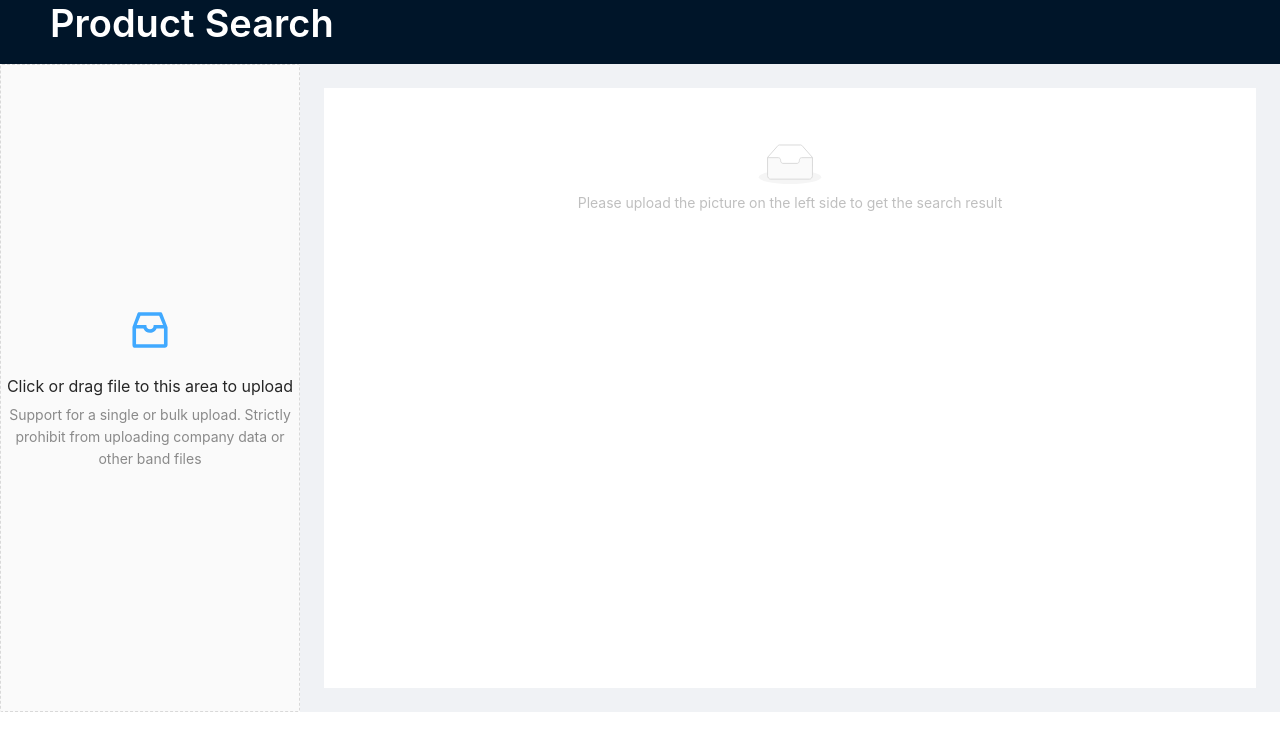
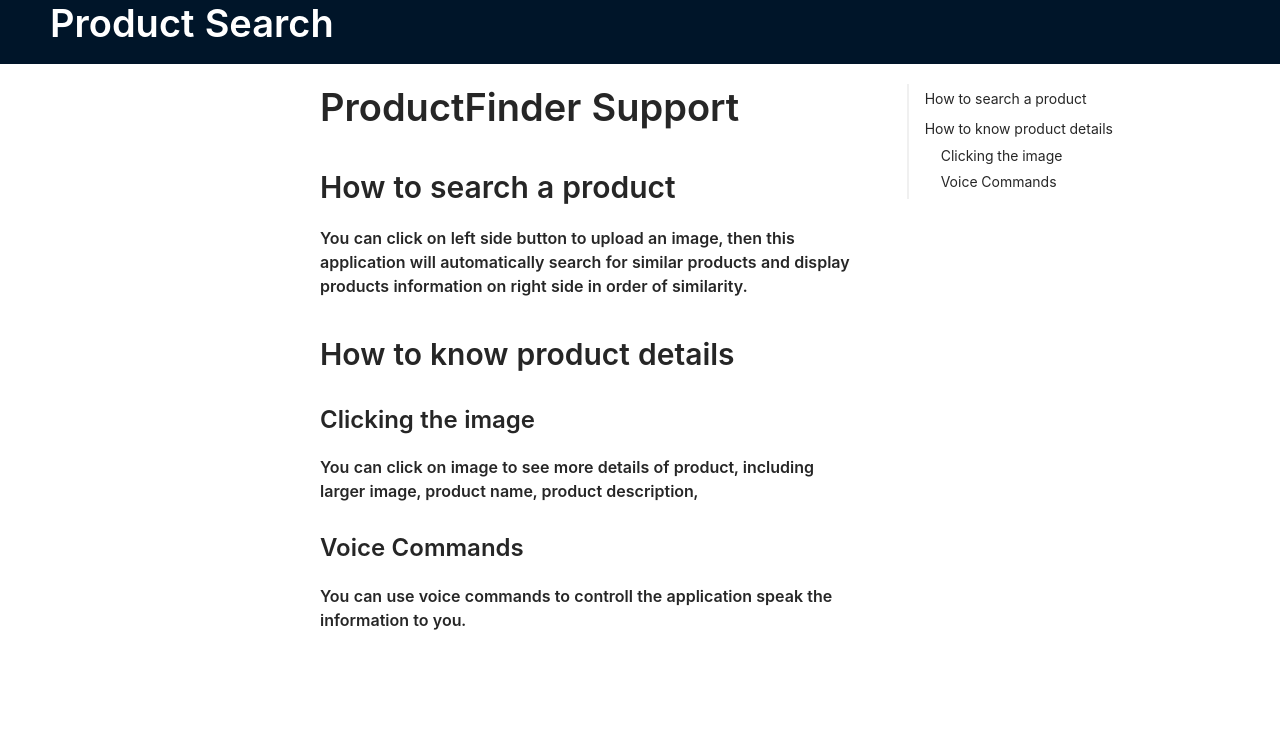
Before and after one commit to linzengxian/product-search, a React (Create React App) app: page / in a window 1280 px wide. Shown: the top 750 px of the page. Built offline with nearby package versions, Linux system fonts and the light colour scheme.

Commit message:
add support page

```diff
--- a/src/App.js
+++ b/src/App.js
@@ -2,11 +2,13 @@ import React from 'react';
 import './App.css';
 import './page/MainPage'
 import MainPage from './page/MainPage';
+import SupportPage from './page/SupportPage';
 
 const App = () => (
   <div className="App">
-    <MainPage />
-  </div>
+    {/* <MainPage /> */}
+    <SupportPage/>
+    </div>
 );
 
 export default App;
--- /dev/null
+++ b/src/page/SupportPage.js
@@ -0,0 +1,61 @@
+import React, { useState, Component } from "react";
+
+import { Layout, Row, Col, Typography, Card, Divider, List, Affix, Anchor } from "antd";
+const { Link } = Anchor;
+const { Header, Content, Footer, Sider } = Layout;
+const { Text, Title } = Typography;
+const data = [
+  'Racing car sprays burning fuel into crowd.',
+  'Japanese princess to wed commoner.',
+  'Australian walks 100km after outback crash.',
+  'Man charged over missing wedding girl.',
+  'Los Angeles battles huge wildfires.',
+];
+
+class SupportPage extends Component {
+  state = {};
+  render() {
+    return (
+      <Layout>
+        <Header className="header">
+          <Title style={{ 'color': 'white' }}>Product Search</Title>
+        </Header>
+        <Layout style={{ backgroundColor: 'white' }}>
+          <Row>
+            <Col span={10} offset={6} >
+              <div style={{marginTop:"20px"}}>
+              <Title level={1} >ProductFinder Support</Title>
+                <Title id='How-to-search-a-product' level={2}>How to search a product</Title>
+                <Title level={5}>
+                You can click on left side button to upload an image, then this application will automatically search for similar products and display products information on right side in order of similarity.
+                </Title>
+                <Title id='How-to-know-product-details' level={2}>How to know product details</Title>
+                <Title id='Clicking-the-image' level={3}>Clicking the image</Title>
+                <Title level={5}>
+                  You can click on image to see more details of product, including larger image, product name, product description,
+                </Title>
+                <Title id='Voice-Commands' level={3}>Voice Commands</Title>
+                <Title level={5}>
+                  You can use voice commands to controll the application speak the information to you.
+                </Title>
+              </div>
+            </Col>
+            <Col span={4} offset={1}>
+              <div style={{ position: "sticky", top: "10px" }}>
+                <Anchor style={{marginTop:'20px'}}>
+                  <Link href="#How-to-search-a-product" title="How to search a product" ></Link>
+                  <Link href="#How-to-know-product-details" title="How to know product details">
+                    <Link href="#Clicking-the-image" title="Clicking the image" />
+                    <Link href="#Voice-Commands" title="Voice Commands" />
+                  </Link>
+                </Anchor>
+              </div>
+            </Col>
+          </Row>
+        </Layout>
+      </Layout>
+    );
+  }
+}
+
+export default SupportPage;
```
